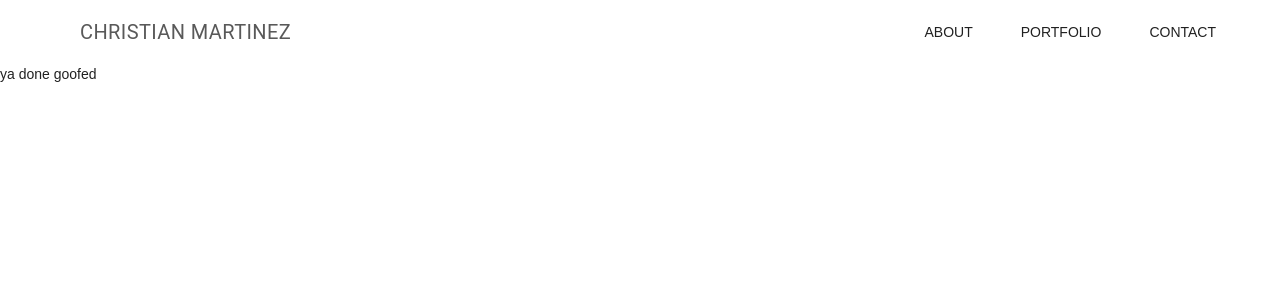
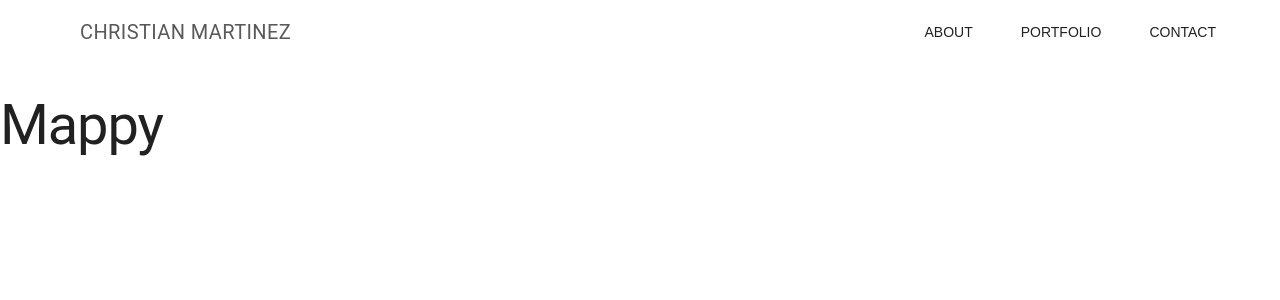
Before and after one commit to christiangmartinez/xtianmartinez.com, a React (Create React App) app: page /portfolio/mappy in a window 1280 px wide. Shown: the top 300 px of the page. Built offline with nearby package versions, Linux system fonts and the light colour scheme.

Commit message:
get project to be defined on dynamic pages

```diff
--- a/src/ProjectList.js
+++ b/src/ProjectList.js
@@ -24,8 +24,8 @@ const projectList = {
     description: 'proj'
   }],
   all: function() { return this.projects},
-  get: function(id) {
-    const isProject = p => p.id === id
+  get: function(url) {
+    const isProject = p => p.url === url
     return this.projects.find(isProject)
   }
 }
--- a/src/components/ProjectDetail.js
+++ b/src/components/ProjectDetail.js
@@ -3,7 +3,7 @@ import projectList from '.././ProjectList'
 
 const ProjectDetail = (props) =>  {
   const project = projectList.get(
-    parseInt(props.match.params.id)
+  props.match.params.url
   )
   if (!project) {
     return <div>ya done goofed</div>
```
